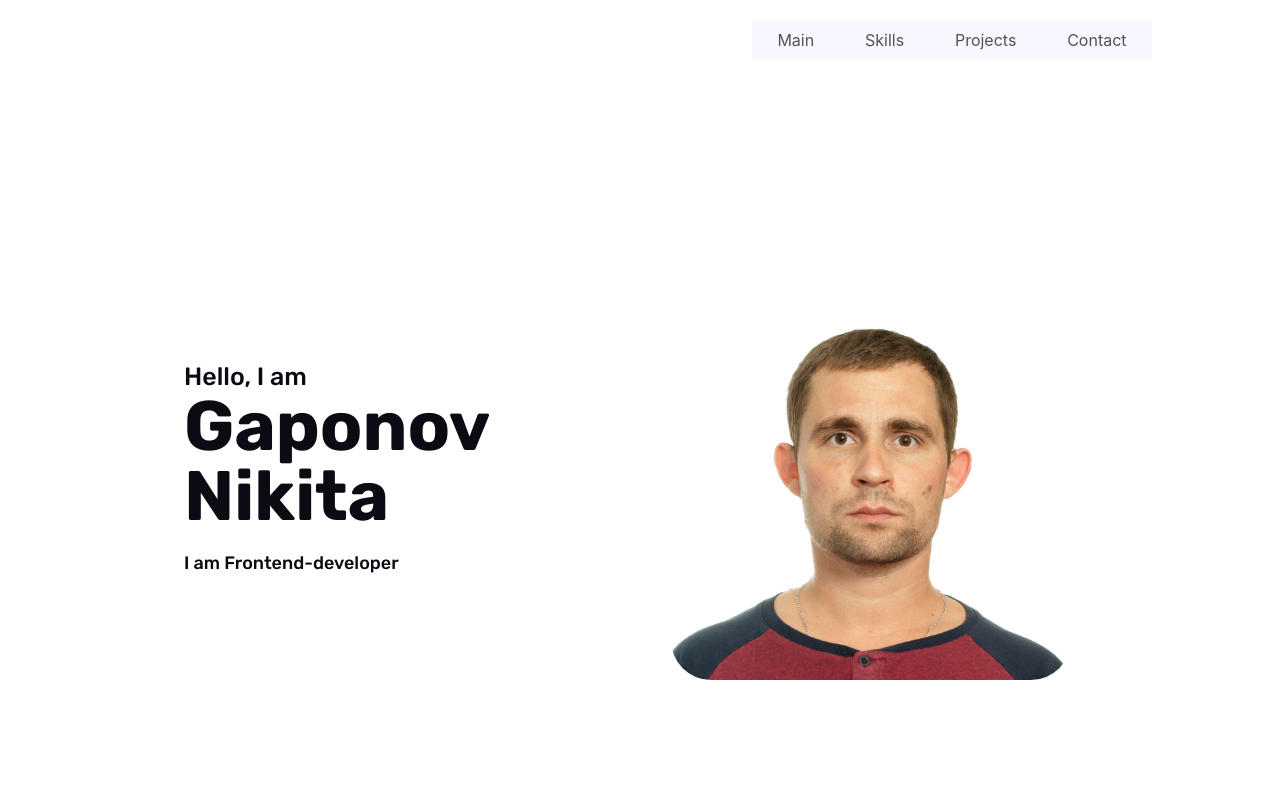
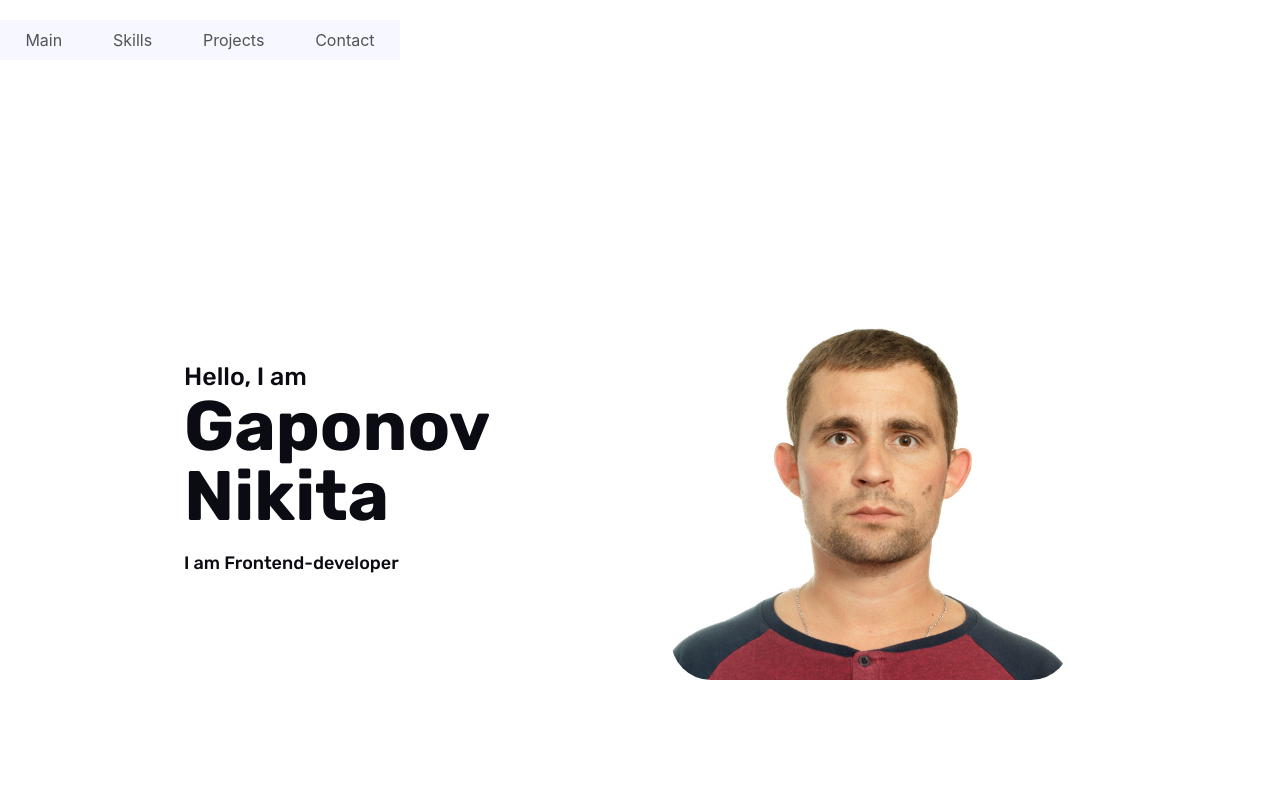
Before and after one commit to NikCan/portfolio, a React (Create React App) app: page / in a window 1280 px wide. Shown: the top 800 px of the page. Built offline with nearby package versions, Linux system fonts and the light colour scheme.

Commit message:
portfolio - second stage + SASS

```diff
--- a/src/common/styles/sass/variables.scss
+++ b/src/common/styles/sass/variables.scss
@@ -3,3 +3,9 @@ $textSecondColor: #555;
 $primaryColor: #2fbf71;
 $bgColor: #fff;
 $bgSecondColor: #f7f7ff;
+
+//$bgColor: #0b0b13;
+//$bgSecondColor: #555;
+//$textColor: #fff;
+//$textSecondColor: #f7f7ff;
+//$primaryColor: #2fbf71;
--- a/src/header/Header.module.scss
+++ b/src/header/Header.module.scss
@@ -1,14 +1,15 @@
 @import "../common/styles/sass/variables";
 .header {
     height: 80px;
-    background-color: $bgColor;
+    background-color: transparent;
     display: flex;
     align-items: center;
     justify-content: center;
+    position: fixed;
+    top: 0px;
+    z-index: 2;
 
     .headerContainer {
-        display: flex;
-        width: 80%;
-        justify-content: flex-end;
+
     }
 }
--- a/src/main/Main.module.scss
+++ b/src/main/Main.module.scss
@@ -3,6 +3,7 @@
 .mainBlock {
   height: 100vh;
   background-color: $bgColor;
+  margin-top: 80px;
   //position: relative;
   //z-index: -1;
 
--- a/src/nav/Nav.module.scss
+++ b/src/nav/Nav.module.scss
@@ -1,4 +1,5 @@
 @import "../common/styles/sass/variables";
+
 .nav {
   width: 400px;
   height: 40px;
@@ -11,8 +12,9 @@
     text-decoration: none;
     color: rgba(11, 11, 19, 0.7);
   }
+
   & a:hover {
-       color:$primaryColor
+    color: $primaryColor
   }
 }
 
```
Lines whose indentation alone changed are shown as unchanged.
